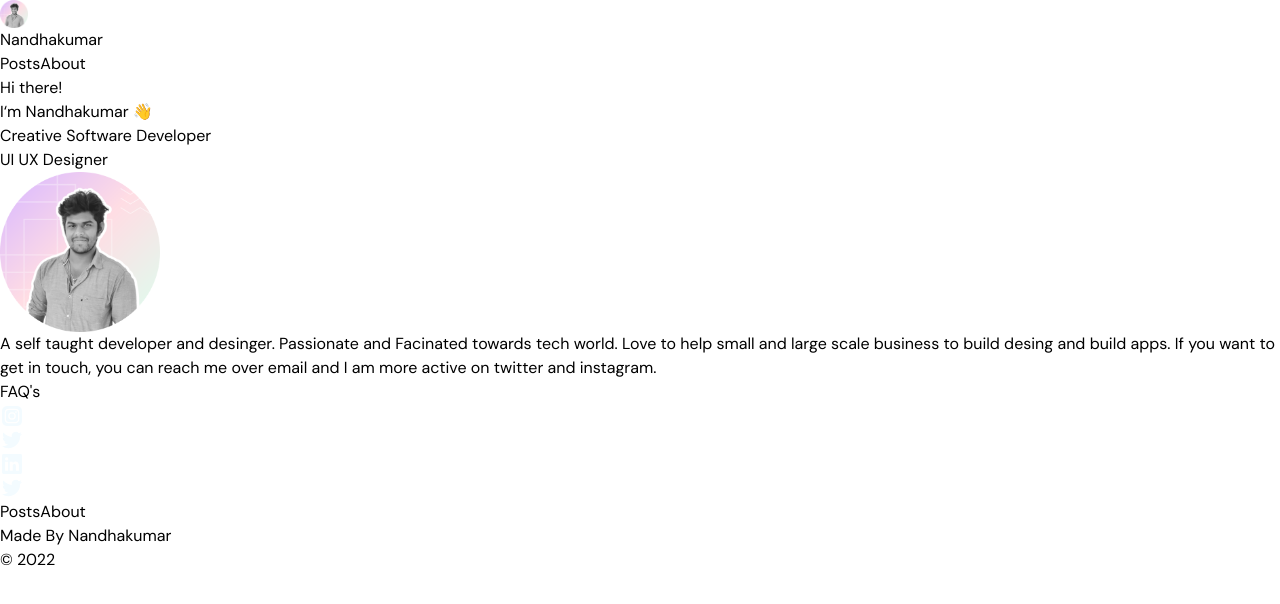
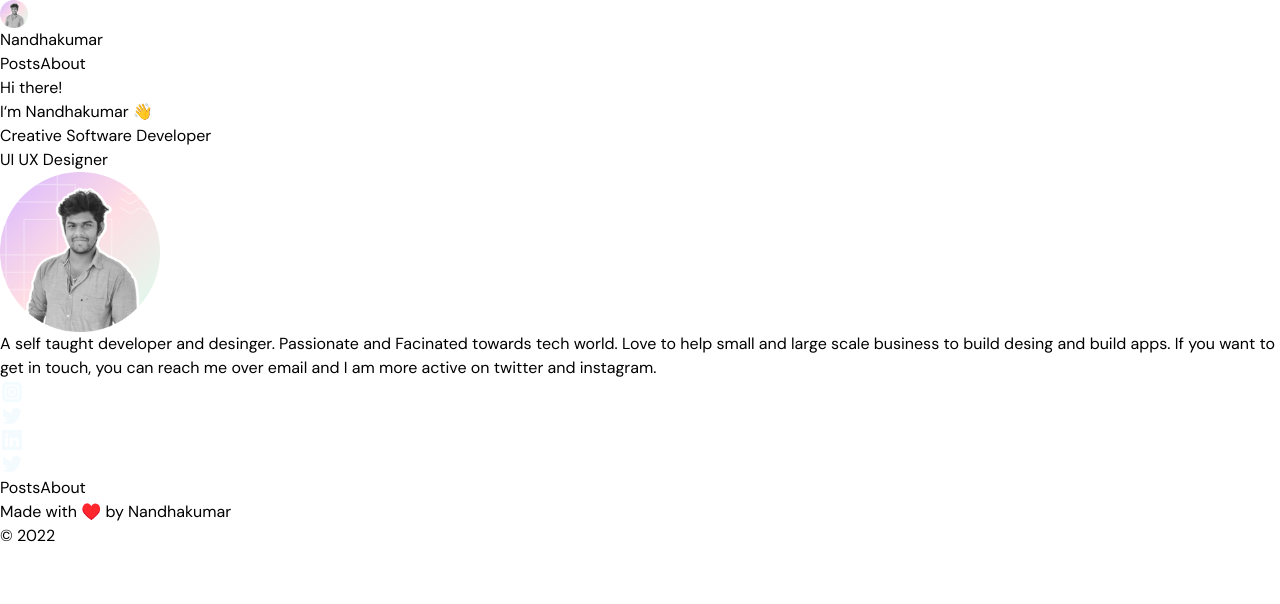
Before and after one commit to nandhakumar-rs/nandhakumar.dev, a Next.js app: page /about in a window 1280 px wide. Shown: the top 604 px of the page. Built offline with nearby package versions, Linux system fonts and the light colour scheme.

Commit message:
initial commit

```diff
--- a/src/components/layout/Footer.component.tsx
+++ b/src/components/layout/Footer.component.tsx
@@ -26,7 +26,7 @@ const Footer = () => {
           ))}
         </div>
         <div className=" text-base font-normal text-white">
-          <p>Made By Nandhakumar</p>
+          <p>Made with ♥️ by Nandhakumar</p>
           <p>© 2022</p>
         </div>
       </div>
--- a/src/pages/about.tsx
+++ b/src/pages/about.tsx
@@ -35,9 +35,9 @@ export default function AboutPage() {
           over email and I am more active on twitter and instagram.
         </p>
       </section>
-      <section className="mt-16">
+      {/* <section className="mt-16">
         <p className="text-app-primary-100 text-2xl font-bold">{`FAQ's`}</p>
-      </section>
+      </section> */}
     </div>
   );
 }
```
